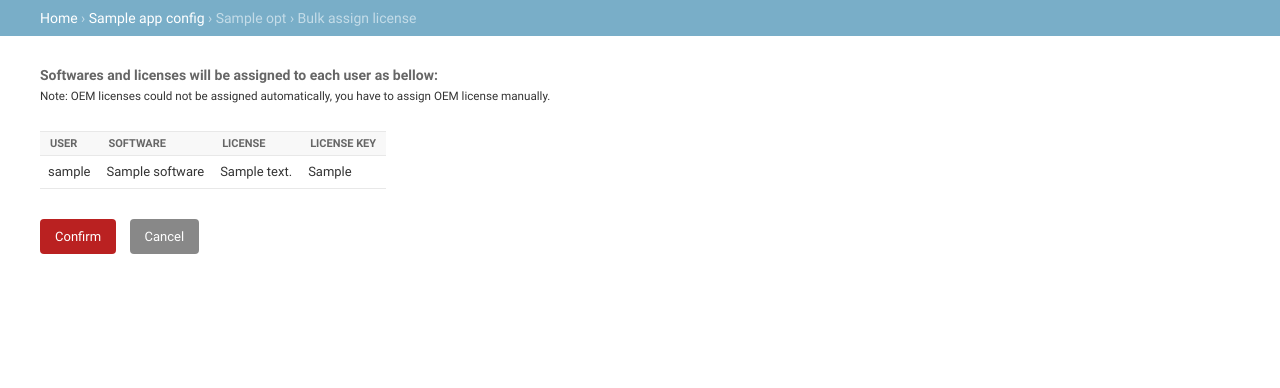
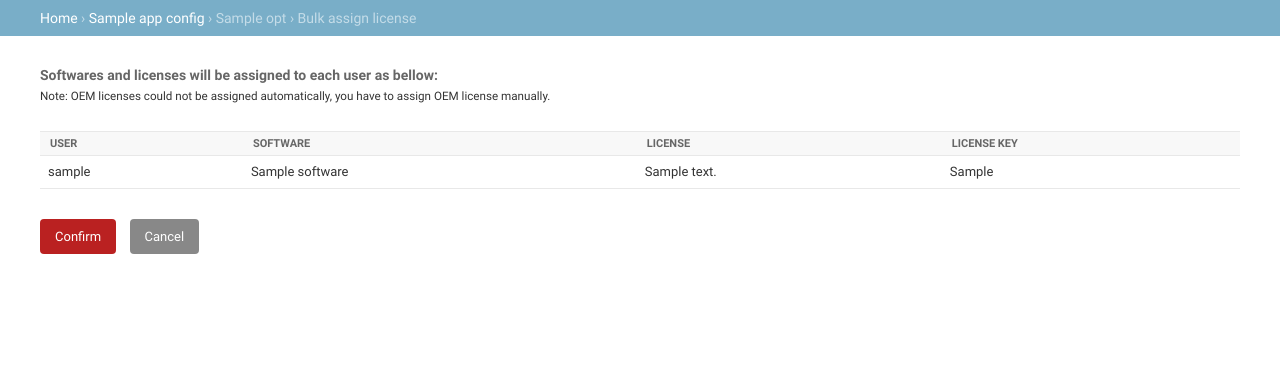
Before and after one commit to quyenlc/q-lms, a Django app: template src/license_manager/templates/admin/license_manager/licenseassignment/bulk_assign_confirmation.html in a window 1280 px wide. Shown: the part 64-452 px from the top of the page. Run offline with Django 3.2, Linux system fonts and the light colour scheme; tables that the repository leaves empty hold one stand-in row (values such as "Sample post"); the template is opened without the code that fills it: values that come from a table or form of the project are taken from there, most other values are stand-ins (such as "Sample title", 1, 10 or a date in 2020).

Commit message:
Make table width of bulk assign confirm page 100%

```diff
--- a/src/license_manager/templates/admin/license_manager/licenseassignment/bulk_assign_confirmation.html
+++ b/src/license_manager/templates/admin/license_manager/licenseassignment/bulk_assign_confirmation.html
@@ -29,7 +29,7 @@
             <small>Note: OEM licenses could not be assigned automatically, you have to assign OEM license manually.</small>
         </div>
         <div>
-            <table>
+            <table style="width: 100%">
                 <thead>
                     <tr>
                         <th>User</th>
```
